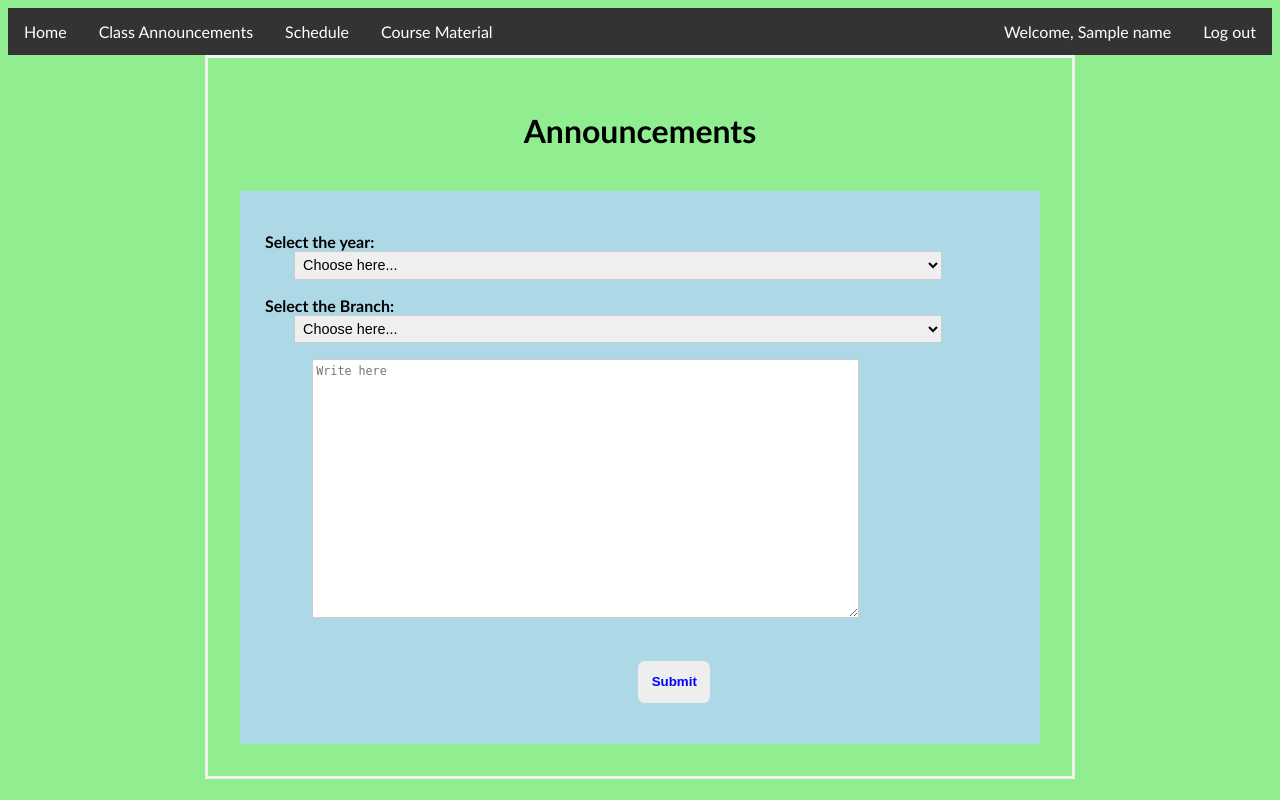
After one commit to chaitanyaKaushal/2ndDecimal, a Flask app: template templates/staff_form.html in a window 1280 px wide. The commit adds this page. Run offline with Flask 2, Linux system fonts and the light colour scheme; the template is opened without the code that fills it: most values are stand-ins (such as "Sample title", 1, 10 or a date in 2020); some libraries are stand-ins or nearby versions.

Commit message:
staff form attached

```diff
--- /dev/null
+++ b/static/css/staff_form_css.css
@@ -0,0 +1,115 @@
+.form_body{
+    font-family: Calibri, Helvetica, sans-serif;
+    background-color: lightgreen;
+}
+
+button:hover {
+  opacity: 0.7;
+  background: greenyellow;
+}
+
+.container1 {
+  padding: 25px;
+  background-color: lightblue;
+  }
+
+button {
+  cursor: pointer;
+  background-color: #4CAF50;
+  color: blue;
+  padding: 1em;
+  border-radius: 0.5em;
+  background: #eee;
+  border: none;
+  font-weight: bold;
+  margin-left: 28em;
+  margin-top: 1.8em;
+  }
+
+form {
+  font-size: 1em;
+  width: 50em;
+  padding: 2em;
+  margin-left: auto;
+  margin-right: auto;
+  border: 3px solid #f1f1f1;
+}
+
+.l1 {
+  padding: 0;
+  font-weight: bold;
+  text-align: center;
+}
+
+.l2 {
+  padding: 0;
+  font-weight: bold;
+  text-align: center;
+}
+
+.l3 {
+  padding: 0;
+  font-weight: bold;
+  text-align: center;
+}
+
+.s1 {
+  margin-left: 2em;
+  float: center;
+  width: 45em;
+  border: 1px solid #ccc;
+  font-size: 0.9em;
+  padding: 0.3em;
+}
+
+.s2 {
+  margin-left: 2em;
+  float: center;
+  width: 45em;
+  border: 1px solid #ccc;
+  font-size: 0.9em;
+  padding: 0.3em;
+}
+
+textarea{
+  height: 250px;
+  margin-left: 4em;
+  float: center;
+  width: 46em;
+  border: 1px solid #ccc;
+  font-size: 0.9em;
+  padding: 0.3em;
+}
+
+.navbar{
+  width: 100%
+}
+
+.navbar ul {
+  list-style-type: none;
+  margin: 0;
+  padding: 0;
+  overflow: hidden;
+  background-color: #333;
+  width: 100%;
+}
+
+.navbar ul .logout_container{
+float:right;
+}
+
+.navbar li {
+  float: left;
+}
+
+.navbar li a {
+  display: block;
+  color: white;
+  text-align: center;
+  padding: 14px 16px;
+  text-decoration: none;
+}
+
+.navbar li a:hover {
+  background-color: #111;
+}
--- a/templates/form_layout.html
+++ b/templates/form_layout.html
@@ -1,4 +1,3 @@
-<!-- Incomplete -->
 <!DOCTYPE html>
 <html>
     <head>
--- /dev/null
+++ b/templates/staff_form.html
@@ -0,0 +1,65 @@
+<!DOCTYPE html>
+<html>
+    <head>
+        <title>staff Form</title>
+        <link rel="stylesheet" type="text/css" href="staff_form_css.css">
+
+    </head>
+
+<body class="form_body">
+
+    <nav class="navbar">
+        <ul>
+        <li><a class="active" href="/home">Home</a></li>
+        <li><a href="/cannouncements">Class Announcements</a></li>
+        <li><a href="/schedule">Schedule</a></li>
+        <li><a href="/cmaterial">Course Material</a></li>
+        <div class="logout_container">
+            <li><a href="#about">Welcome, {{name}}</a></li>
+            <li><a href="/logout2">Log out</a></li>
+        </div>
+        </ul>
+    </nav>
+
+<form>
+    <center> <h1> Announcements </h1> </center>
+    <br>
+    <form class="form1" action = {% block action %}{%endblock%} method = "POST">
+        <div class="container1">
+            <p>
+                <label class="l1">Select the year:  </label>
+                <select class="s1">
+                    <option selected="selected">Choose here...</option>
+                    <option>1st year</option>
+                    <option>2nd year</option>
+                    <option>3rd year</option>
+                    <option>4th year</option>
+                </select>
+            </p>
+
+            <p>
+                <label class="l3">Select the Branch: </label> <br>
+                <select class="s2">
+                    <option selected="selected">Choose here...</option>
+                    <option >COE</option>
+                    <option >ECE</option>
+                </select>
+            </p>
+
+            <p>
+                <label class="l2">{% block text %}{% endblock %} </label>
+                <textarea class="form-control" required name="blog" id="summernote" placeholder="Write here" id="exampleFormControlTextarea1" rows="60"></textarea>
+            </p>
+
+            <p>
+                <button type="Submit">Submit</button>
+            </p>
+
+        </div>
+
+    </form>
+</form>
+
+</body>
+
+</html>
```
